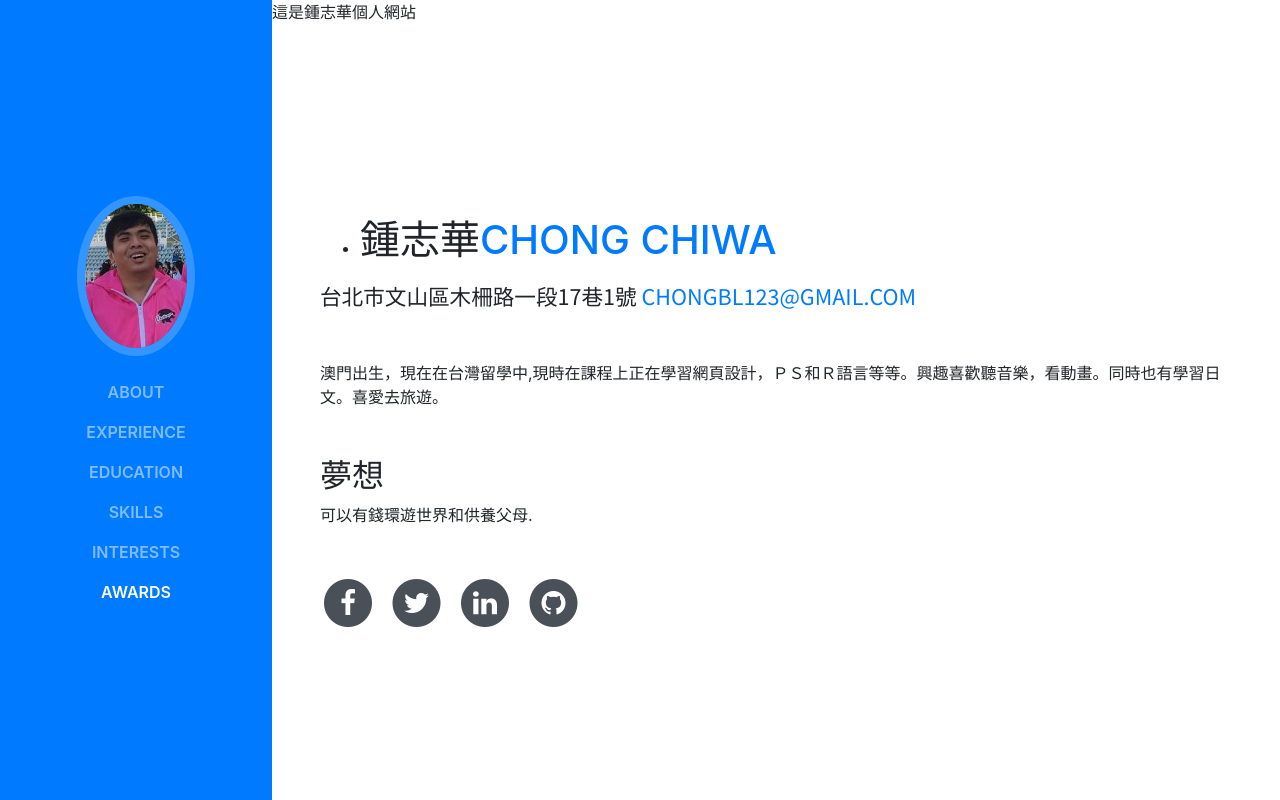
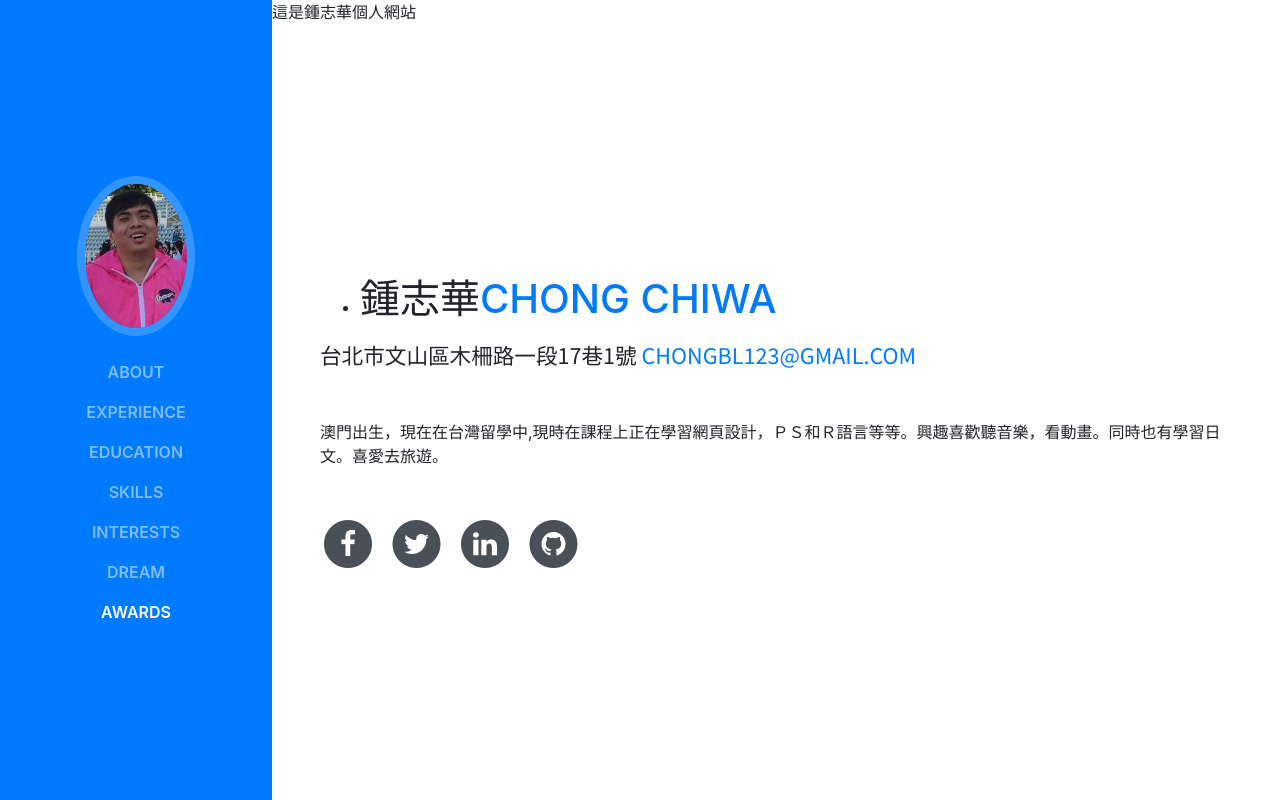
Before and after one commit to yukarinhime/yukainhime.github.io, a website with bundled scripts: page index.html in a window 1280 px wide. Shown: the top 800 px of the page. Built offline with nearby package versions, Linux system fonts and the light colour scheme; a web font is replaced by a local one.

Commit message:
Add files via upload

```diff
--- a/index.html
+++ b/index.html
@@ -59,9 +59,13 @@
           <li class="nav-item">
             <a class="nav-link js-scroll-trigger" href="#interests">Interests</a>
           </li>
+		  <li class="nav-item">
+            <a class="nav-link js-scroll-trigger" href="#Dream">Dream</a>
+          </li>
           <li class="nav-item">
             <a class="nav-link js-scroll-trigger" href="#awards">Awards</a>
           </li>
+
         </ul>
       </div>
     </nav>
@@ -79,8 +83,7 @@
             <a href="chongbl123@gmail.com">chongbl123@gmail.com</a>
           </div>
           <p class="mb-5">澳門出生，現在在台灣留學中,現時在課程上正在學習網頁設計，ＰＳ和Ｒ語言等等。興趣喜歡聽音樂，看動畫。同時也有學習日文。喜愛去旅遊。</p>
-		   <h2>夢想</h2>
-		   <p class="mb-5">可以有錢環遊世界和供養父母.</p>
+
 
           <ul class="list-inline list-social-icons mb-0">
             <li class="list-inline-item">
@@ -256,9 +259,20 @@
         <div class="my-auto">
           <h2 class="mb-5">Interests</h2>
           <p>大多時間我都在家中看書，看動漫和聽音樂,其次喜歡去看演唱會。</p>
+		  <iframe width="480" height="360" src="https://www.youtube.com/embed/tG9qMMTnfTE" frameborder="0" allow="autoplay; encrypted-media" allowfullscreen></iframe>
           <p class="mb-0"></p>
         </div>
       </section>
+
+	   <section class="resume-section p-3 p-lg-5 d-flex flex-column" id="Dream">
+        <div class="my-auto">
+          <h2 class="mb-5">Dream</h2>
+		  <p>可以有錢環遊世界和供養父母.</p>
+
+</div>
+ </section>
+
+
 
 
 
@@ -346,6 +360,9 @@
 
     </tbody>
   </table>
+  </div>
+
+
 
 
     <!-- Bootstrap core JavaScript -->
```
